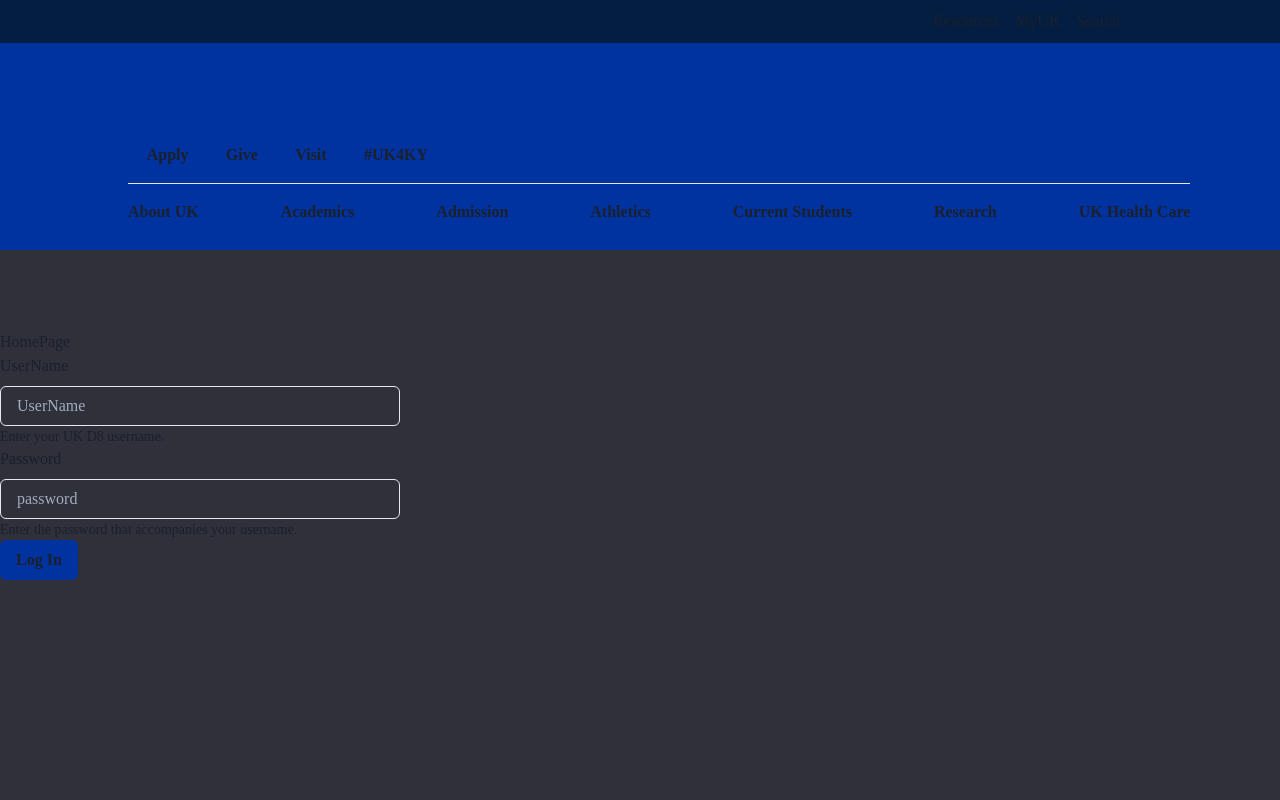
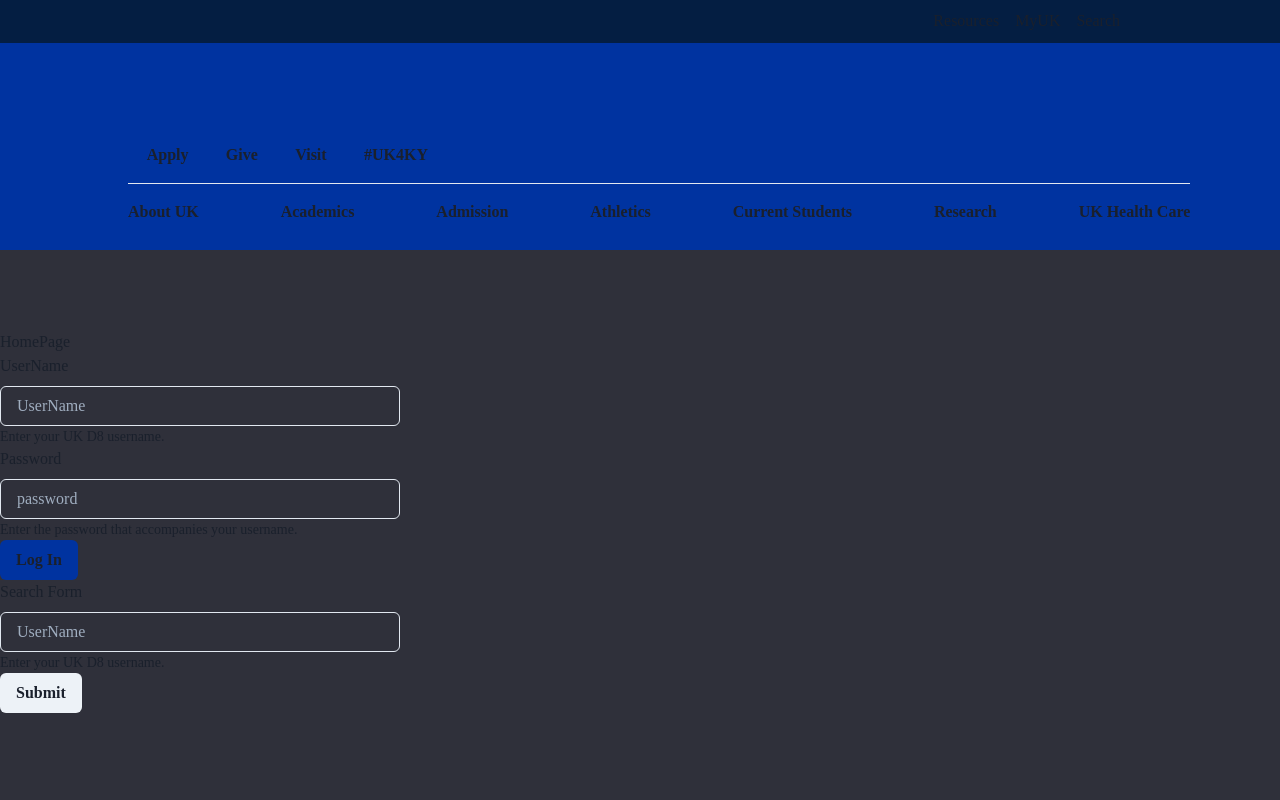
Before and after one commit to edlopez000/University-of-Kentucky, a React (Create React App) app: page / in a window 1280 px wide. Shown: the top 800 px of the page. Built offline with nearby package versions, Linux system fonts and the light colour scheme.

Commit message:
Replacing search form button with chakra icons

```diff
--- a/src/App.js
+++ b/src/App.js
@@ -5,6 +5,7 @@
 import Home from "../src/components/homePage/Home"
 import Footer from './components/Footer';
 import LoginForm from './components/Forms/LoginForm'
+import SearchForm from './components/Forms/SearchForm'
 
 
 function App() {
@@ -18,6 +19,7 @@
         <Navbar />
         <Home />
         <LoginForm />
+        <SearchForm />
         <Footer />
       </Box>
     </ChakraProvider>
--- a/src/components/Forms/LoginForm.js
+++ b/src/components/Forms/LoginForm.js
@@ -20,7 +20,7 @@
             <Input onChange={ (e) => setUserName(e.target.value)} value={userName} type="text" placeholder='UserName'/>
             <Text fontSize='sm'>Enter your UK D8 username.</Text>
             <FormLabel>Password</FormLabel>
-            <Input onChange={ (e) => setPassWord(e.target.value)} value={password} type="text" placeholder='password'/>
+            <Input onChange={ (e) => setPassWord(e.target.value)} value={password} type="password" placeholder='password'/>
             <Text fontSize='sm'>Enter the password that accompanies your username.</Text>
             <Button type="submit" onClick={handleSubmit} bg='brand.900'>Log In</Button>
         </FormControl>
--- a/src/components/Forms/SearchForm.js
+++ b/src/components/Forms/SearchForm.js
@@ -1,12 +1,23 @@
 import React from 'react'
-import {FormControl, FormLabel, Input, Text} from '@chakra-ui/react'
+import {FormControl, FormLabel, Input, Text, Button} from '@chakra-ui/react'
 
-export function SearchForm() {
+export default function SearchForm() {
+    const [search, setSearch] = React.useState('')
+
+    const handleSubmit = (e) => {
+        e.preventDefault()
+        const searchParams = []
+
+        searchParams.push(search)
+        setSearch('')
+        console.log(searchParams)
+    }
     return (
-        <FormControl>
+        <FormControl maxW="400px">
             <FormLabel>Search Form</FormLabel>
-            <Input type="text" placeholder='UserName'/>
+            <Input value={search} onChange={(e) => setSearch(e.target.value)} type="text" placeholder='UserName'/>
             <Text fontSize='sm'>Enter your UK D8 username.</Text>
+            <Button type="submit" onClick={handleSubmit}>Submit</Button>
         </FormControl>
     )
 }
```
